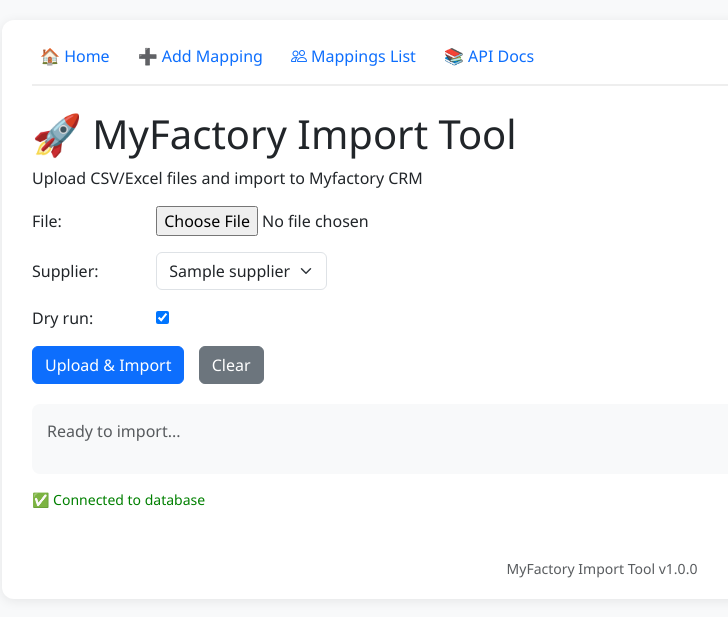
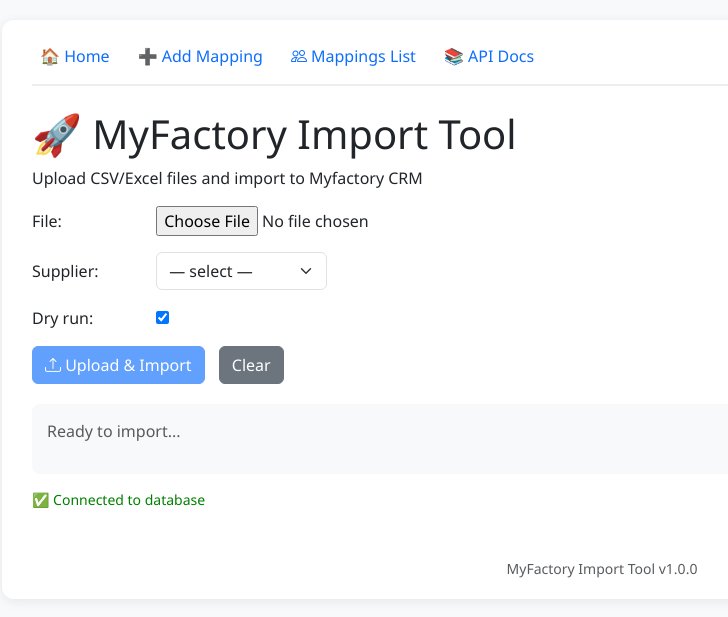
Before and after one commit to seemab-yamin/myfactory-import-tool, a FastAPI app: template templates/index.html in a window 1280 px wide. Shown: the top 617 px of the page, without its empty margins (38-766 px from the left). Run offline with FastAPI, Linux system fonts and the light colour scheme; the template is opened without the code that fills it: most values are stand-ins (such as "Sample title", 1, 10 or a date in 2020).

Commit message:
Import Button disable logic implemented

```diff
--- a/static/js/index.js
+++ b/static/js/index.js
@@ -1,56 +1,57 @@
-// ===== Toggle New Supplier Input =====
+// ============================================================
+// HOME PAGE – IMPORT UI
+// ============================================================
+
 document.addEventListener('DOMContentLoaded', function () {
   const supplierSelect = document.getElementById('supplierInput');
-  const newSupplierInput = document.getElementById('newSupplierInput');
+  const fileInput = document.getElementById('fileInput');
+  const importBtn = document.getElementById('importBtn');
 
-  supplierSelect.addEventListener('change', function () {
-    if (this.value === '__new__') {
-      newSupplierInput.style.display = 'inline-block';
-      newSupplierInput.focus();
-    } else {
-      newSupplierInput.style.display = 'none';
-      newSupplierInput.value = '';
-    }
-  });
+  // ===== Enable/Disable Import Button =====
+  function updateImportButton() {
+    const hasSupplier = supplierSelect.value && supplierSelect.value !== '';
+    const hasFile = fileInput.files && fileInput.files.length > 0;
+    importBtn.disabled = !(hasSupplier && hasFile);
+  }
 
-  // Handle Enter key on new supplier input
-  newSupplierInput.addEventListener('keydown', function (e) {
-    if (e.key === 'Enter') {
-      e.preventDefault();
-      uploadFile();
-    }
-  });
+  // ===== Event Listeners =====
+  supplierSelect.addEventListener('change', updateImportButton);
+  fileInput.addEventListener('change', updateImportButton);
+
+  // Initial state
+  updateImportButton();
 });
 
 // ===== Upload File =====
 async function uploadFile() {
   const fileInput = document.getElementById('fileInput');
   const supplierSelect = document.getElementById('supplierInput');
-  const newSupplierInput = document.getElementById('newSupplierInput');
   const dryRun = document.getElementById('dryRunInput').checked;
   const resultDiv = document.getElementById('result');
+  const importBtn = document.getElementById('importBtn');
 
+  // Validate
   if (!fileInput.files.length) {
     resultDiv.innerHTML = '<div class="error">❌ Please select a file</div>';
     return;
   }
 
-  // Determine supplier name
-  let supplier = supplierSelect.value;
-  if (supplier === '__new__') {
-    supplier = newSupplierInput.value.trim();
-    if (!supplier) {
-      resultDiv.innerHTML = '<div class="error">❌ Please enter a supplier name</div>';
-      return;
-    }
+  const supplierId = supplierSelect.value;
+  if (!supplierId) {
+    resultDiv.innerHTML = '<div class="error">❌ Please select a supplier</div>';
+    return;
   }
 
+  // Build FormData
   const formData = new FormData();
   formData.append('file', fileInput.files[0]);
-  formData.append('supplier', supplier);
+  formData.append('supplier', supplierId);
   formData.append('dry_run', dryRun);
   formData.append('batch_size', 1000);
 
+  // Disable button during upload
+  importBtn.disabled = true;
+  importBtn.innerHTML = '<span class="spinner-border spinner-border-sm" role="status"></span> Uploading...';
   resultDiv.innerHTML = '<div class="info">⏳ Uploading...</div>';
 
   try {
@@ -62,11 +63,6 @@ async function uploadFile() {
       html += `<pre>${JSON.stringify(data, null, 2)}</pre>`;
       resultDiv.innerHTML = html;
 
-      // If it was a new supplier, refresh dropdown
-      if (supplierSelect.value === '__new__') {
-        await refreshSuppliersDropdown();
-      }
-
       if (data.preview && data.preview.length) {
         resultDiv.innerHTML += `<h5>Preview Data:</h5><pre>${JSON.stringify(data.preview, null, 2)}</pre>`;
       }
@@ -77,6 +73,10 @@ async function uploadFile() {
     }
   } catch (e) {
     resultDiv.innerHTML = `<div class="error">❌ Network Error: ${e.message}</div>`;
+  } finally {
+    // Restore button state
+    importBtn.disabled = false;
+    importBtn.innerHTML = '<i class="bi bi-upload"></i> Upload & Import';
   }
 }
 
@@ -84,7 +84,7 @@ async function uploadFile() {
 function clearResult() {
   document.getElementById('result').innerHTML = '<p class="text-muted">Ready to import...</p>';
   document.getElementById('fileInput').value = '';
-  document.getElementById('newMappingInput').value = '';
-  document.getElementById('newMappingInput').style.display = 'none';
-  document.getElementById('mappingInput').value = 'default';
+  // Trigger change event to re-evaluate button state
+  const event = new Event('change');
+  document.getElementById('fileInput').dispatchEvent(event);
 }
--- a/templates/index.html
+++ b/templates/index.html
@@ -15,6 +15,7 @@
   <div class="form-group">
     <label>Supplier:</label>
     <select id="supplierInput" class="form-select" style="width:auto; display:inline-block;">
+      <option value="">— select —</option>
       {% for id, name in suppliers %}
         <option value="{{ id }}">{{ name }}</option>
       {% endfor %}
@@ -25,7 +26,7 @@
     <input type="checkbox" id="dryRunInput" checked />
   </div>
 
-  <button onclick="uploadFile()" class="btn btn-primary">Upload & Import</button>
+  <button id="importBtn" onclick="uploadFile()" class="btn btn-primary" disabled><i class="bi bi-upload"></i> Upload & Import</button>
   <button onclick="clearResult()" class="btn btn-secondary" style="margin-left:10px;">Clear</button>
 
   <div id="result" class="result">
```
